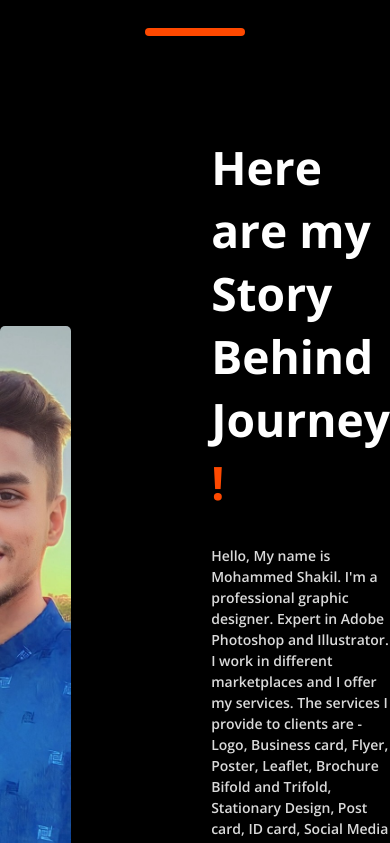
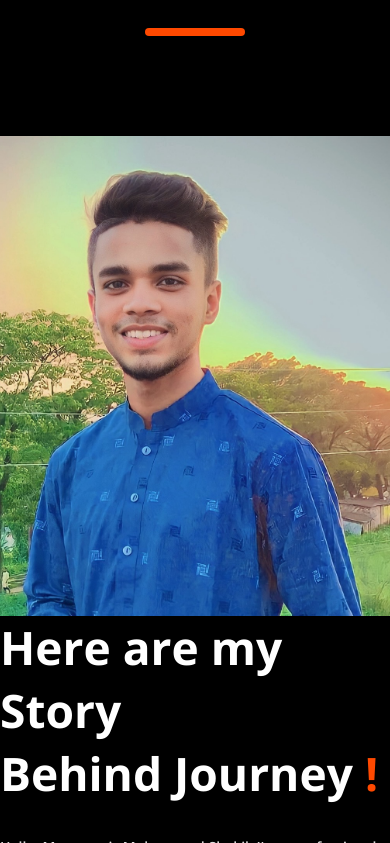
Before and after one commit to pixprocoder/shakil_portfolio, a Next.js app: page / in a window 390 px wide. Shown: the part 1141-1984 px from the top of the page. Built offline with nearby package versions, Linux system fonts and the light colour scheme.

Commit message:
about section responsive completed

```diff
--- a/app/globals.css
+++ b/app/globals.css
@@ -235,7 +235,7 @@ form textarea {
   display: flex;
   flex: 1;
   flex-direction: column;
-  margin-left: 140px;
+  /* margin-left: 140px; */
 }
 
 /* Section Headline */
--- a/components/about.tsx
+++ b/components/about.tsx
@@ -12,11 +12,11 @@ function AboutPage() {
         </h1>
         <div className="sectionLine"></div>
       </div>
-      <div className="aboutMeContainer">
+      <div className="aboutMeContainer flex-col lg:flex-row">
         <div className="aboutMeLeft">
           <Image src={person} alt="profile" />
         </div>
-        <div className="aboutMeRight">
+        <div className="aboutMeRight m-0 lg:ml-36">
           <h1 className="aboutMeTitle">
             Here are my Story <br />
             Behind Journey <span style={{ color: "#FF4900" }}>! </span>
```
